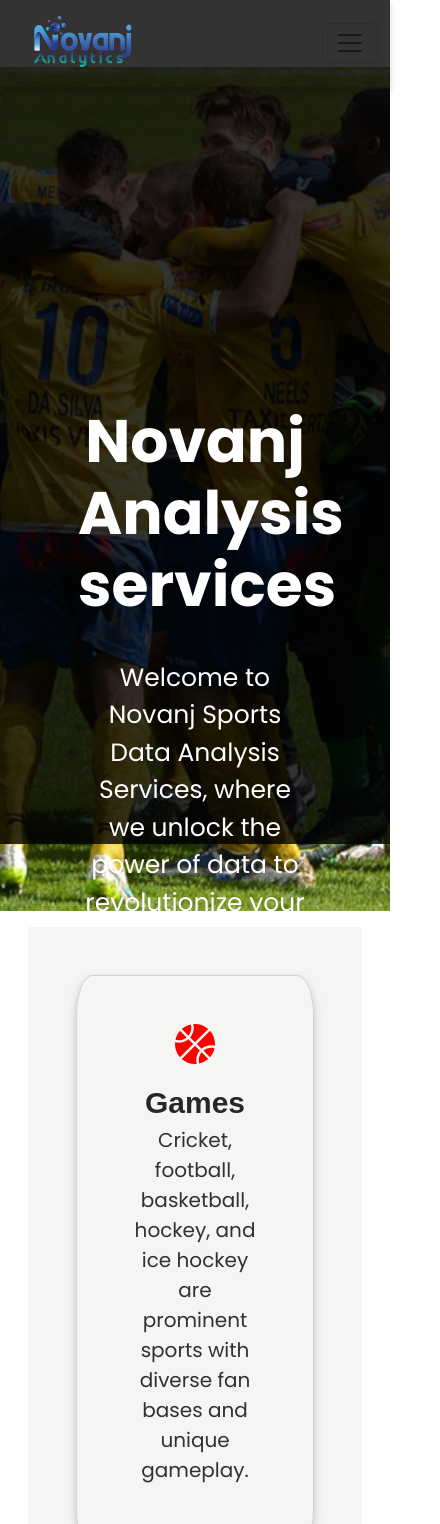
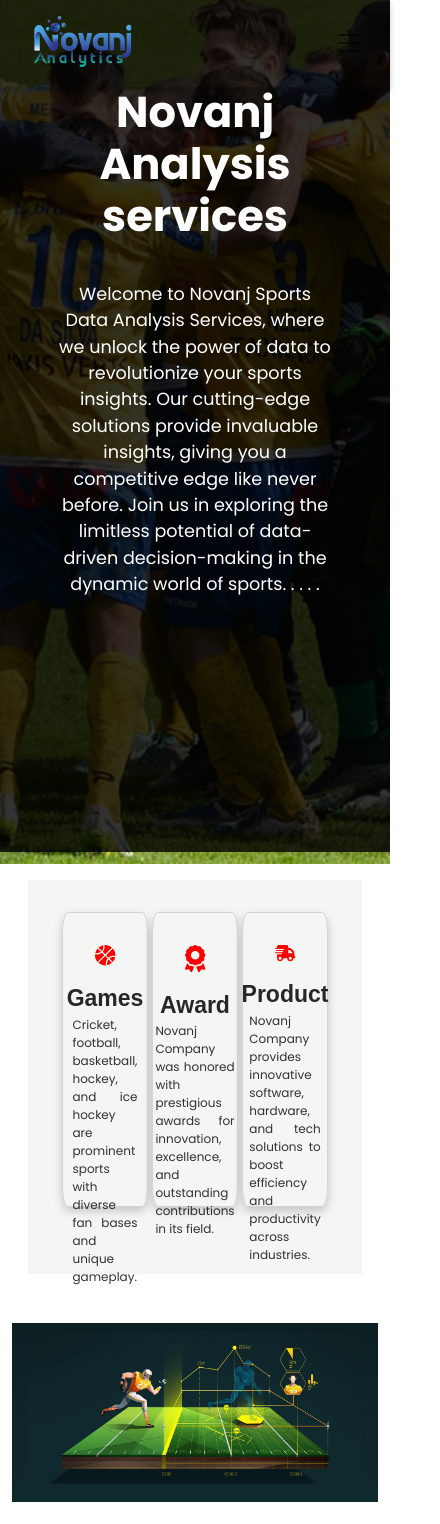
Before and after one commit to yashpatil02/novanj, a React (Create React App) app: page /Services in a window 390 px wide. Shown: the top 1524 px of the page, 440 px wide, since content can reach past the window. Built offline with nearby package versions, Linux system fonts and the light colour scheme; a web font is replaced by a local one.

Commit message:
responsive i take services page all screen  view port

```diff
--- a/src/components/pages/subPages/Services.css
+++ b/src/components/pages/subPages/Services.css
@@ -11,9 +11,11 @@
   /* Cover the entire container */
   background-position: center;
   overflow: hidden;
-  height: 100dvh;
+  /* height: 105vh; */
   width: 100%;
-  margin-top: -5%;
+  /* margin-top: -7%; */
+  margin-top: -4%;
+  height: 101vh;
   color: rgb(255, 255, 255) !important;
   /* color: red; */
 
@@ -23,13 +25,15 @@
     top: 0;
     left: 0;
     width: 100%;
-    height: 100%;
+    height: 101vh;
     background-color: rgba(0, 0, 0, 0.800);
   }
 }
 
+.ser-top{
+margin-top: 30%;    }
 .services-Top-head {
-  font-size: 60px !important;
+  font-size: 7rem !important;
   font-family: 'Poppins', sans-serif;
   font-optical-sizing: auto;
   font-weight: 700;
@@ -39,7 +43,7 @@
 
 
 .services-Top-cont {
-  font-size: 25px !important;
+  font-size: 3rem !important;
   /* text-shadow: 2px 2px 8px rgb(108, 105, 105); */
   font-family: 'Poppins', sans-serif;
   font-weight: 400;
@@ -142,7 +146,7 @@ background-size: cover;
 background-position: top center;
 overflow: hidden;
 position: relative;
-&::before {
+/* &::before {
   content: '';
   position: absolute;
   top: 0;
@@ -150,7 +154,7 @@ position: relative;
   width: 100%;
   height: 100%;
   background-color: rgba(0, 0, 0, 0.8);
-}
+} */
 }
 .rxpo-div{
 width: 100% !important;
@@ -222,6 +226,7 @@ font-optical-sizing: auto;
 font-weight: 600;
 font-style: normal;
 }
+
 .services-contaniner{
 display: wrap;
 /* justify-content: space-around; */
@@ -244,7 +249,7 @@ transition: box-shadow 0.3s ease, transform 0.3s ease;
   box-shadow: 0 4px 10px rgba(0, 0, 0, 400);
 
 }
-.card-box:hover {
+.card-boxs:hover {
   box-shadow: 0 0 10px 5px rgba(72, 66, 50, 0.779);
   /* Darker shadow on hover */
   transform: scale(1.05);
--- a/src/components/pages/subPages/Services.jsx
+++ b/src/components/pages/subPages/Services.jsx
@@ -6,7 +6,7 @@ import { faCoffee } from '@fortawesome/free-solid-svg-icons';
 import { faTruckFast, faAward, faBasketball, faAddress, Card, faDatabase, faArrowsLeftRightToLine, faAddressCard, faVideo, faMagnifyingGlassChart, faSquarePollVertical, faTv, faChartLine, faChartPie, faVolleyball } from '@fortawesome/free-solid-svg-icons';
 import AOS from 'aos';
 import 'aos/dist/aos.css';
-
+import './ServicesMideaQueri.css';
 
 const Services = () => {
   // Define the content array with objects representing each row
@@ -28,15 +28,17 @@ const Services = () => {
 
   return (
     <>
-      <div className="services-Top">
+      <Container fluid className="services-Top">
+        <div className="ser-top">
           <div className="services-Top-containt" data-aos="fade-down" data-aos-duration="2000" data-aos-once="false">
             <h2 className="services-Top-head" >Novanj Analysis services</h2>
             <p className="services-Top-cont" >Welcome to Novanj Sports Data Analysis Services, where we unlock the power of data to revolutionize your sports
               insights. Our cutting-edge solutions provide invaluable insights, giving you a competitive edge like never before. Join us in
               exploring the limitless potential of data-driven decision-making in the dynamic world of sports. . . . .</p>
-        </div>
 
           </div>
+        </div>
+      </Container>
       <Container fluid>
         <Row className="services-Row justify-content-around m-3 p-5 ">
           <Col md={3} className="d-flex flex-column align-items-center p-5 custom-col">
@@ -58,12 +60,13 @@ const Services = () => {
           </Col>
         </Row>
       </Container>
-      <Container>
-        <div className='p-5' data-aos="zoom-in-right" data-aos-duration="2000" data-aos-once="false" >
+      <Container fluid >
+
+        <div className=' ser-cont p-5' data-aos="zoom-in-right" data-aos-duration="2000" data-aos-once="false" >
           <Row>
             <Col md={6} >
               <div className="wave-img" >
-                {/* Content for the fourth box */}
+
                 <Image className='wave-one' src="assets/images/dataAn.jpg" fluid style={{ objectFit: 'cover', height: '80%', marginTop: '8%' }} />
               </div>
             </Col>
@@ -72,8 +75,7 @@ const Services = () => {
                 <div className='text-start'>
                   <FontAwesomeIcon icon={faMagnifyingGlassChart} style={{ display: 'inline-block', fontSize: '40px', color: 'orangered', marginRight: '20px' }}
                   />
-                  {/* <span style={{ display: 'inline-block', width: '10%', backgroundColor: 'orangered', borderRadius: '5px', height: '5px', marginRight: '10px' }}
-                  /> */}
+
                   <h4 className='OurMission'>Data Analysis</h4>
                 </div>
                 <p className='OurMissiontext'>
@@ -86,7 +88,7 @@ const Services = () => {
         </div>
 
 
-        <div className='p-5' data-aos="fade-right" data-aos-duration="2000" data-aos-once="false" >
+        <div className=' ser-cont p-5' data-aos="fade-right" data-aos-duration="2000" data-aos-once="false" >
           <Row>
 
 
@@ -105,26 +107,22 @@ const Services = () => {
             </Col>
             <Col md={6} >
               <div className="wave-img" >
-                {/* Content for the fourth box */}
                 <Image className='wave-one' src="assets/images/vision-in-sports.png" fluid style={{ objectFit: 'cover', height: '90%', marginTop: '3%' }} />
               </div>
             </Col>
           </Row>
         </div>
-        <div className='p-5 ' data-aos="fade-left" data-aos-duration="2000" data-aos-once="false">
+        <div className=' ser-cont p-5' data-aos="fade-right" data-aos-duration="2000" data-aos-once="false" >
           <Row>
             <Col md={6} >
               <div className="wave-img" >
-                {/* Content for the fourth box */}
                 <Image className='wave-one' src="assets/images/FC.jpg" fluid style={{ objectFit: 'cover', height: '90%', marginTop: '3%' }} />
               </div>
             </Col>
-            <Col md={6}>
+            <Col md={6} >
               <div  >
                 <div className='text-start'>
-
                   <FontAwesomeIcon icon={faVolleyball} style={{ display: 'inline-block', fontSize: '40px', color: 'orangered', marginRight: '20px' }} />
-
                   <h4 className='OurMission'>Sports</h4>
                 </div>
                 <p className='OurMissiontext'>
@@ -132,10 +130,14 @@ const Services = () => {
                 </p>
               </div>
             </Col>
+
           </Row>
         </div>
+
       </Container>
+
       <Container fluid className="service-expo">
+
         <div className="rxpo-div" data-aos="zoom-in-right" data-aos-duration="2000" data-aos-once="false">
           <h3 className="expo-serv-heading">Discover  Services</h3>
           <p className="expo-text">
@@ -143,44 +145,53 @@ const Services = () => {
           <button className="ex-more">Explore More</button>
         </div>
       </Container>
-      <Container fluid className="services-hr">
+      <Container fluid className="services-hr ">
         <div className="services-contaniner" >
           <h2 className="services-heading-our">OUR SERVICES</h2>
           <p className="services-con-text"> Introducing Novanj Sports Data Analysis: Your partner for precision insights and performance-driven strategies. Our dedicated team crafts tailored solutions to propel your business forward. Accessible platforms, comprehensive analysis, and client-centric approach ensure your success. Join us today and unlock your business's full potential!</p>
-          <div>
-            <div className="card-boxs"><FontAwesomeIcon icon={faTv} className="icon" />
+          <Row className="jus">
+            <Col sm={6} md={4} lg={3} className="card-boxs text-center">
+              <FontAwesomeIcon icon={faTv} className="icon" />
               <h5 className="head">Live & video Analysis</h5>
               <p>Real-time analysis of player performance enhances strategic decision-making in sports.</p>
-            </div>
-            <div className="card-boxs"><FontAwesomeIcon icon={faMagnifyingGlassChart} className="icon" />
+            </Col>
+            <Col sm={6} md={4} lg={3} className="card-boxs">
+              <FontAwesomeIcon icon={faMagnifyingGlassChart} className="icon" />
               <h5 className="head">Basic Analysis</h5>
               <p>Essential review of sports data for insights and performance improvement.</p>
-            </div>
-            <div className="card-boxs"><FontAwesomeIcon icon={faChartLine} className="icon" />
+            </Col>
+            <Col sm={6} md={4} lg={3} className="card-boxs">
+              <FontAwesomeIcon icon={faChartLine} className="icon" />
               <h5 className="head">Standard Analysis</h5>
               <p>Conventional examination of sports data for strategic insights and performance.</p>
-            </div>
-            <div className="card-boxs"><FontAwesomeIcon icon={faChartPie} className="icon" />
+            </Col>
+            <Col sm={6} md={4} lg={3} className="card-boxs">
+              <FontAwesomeIcon icon={faChartPie} className="icon" />
               <h5 className="head">Advance Analysis</h5>
               <p>Conventional examination of sports data for strategic insights and performance.</p>
-            </div>
-            <div className="card-boxs"><FontAwesomeIcon icon={faSquarePollVertical} className="icon" />
-              <h5 className="head">Advance Reporting </h5>
+            </Col>
+            <Col sm={6} md={4} lg={3} className="card-boxs">
+              <FontAwesomeIcon icon={faSquarePollVertical} className="icon" />
+              <h5 className="head">Advance Reporting</h5>
               <p>Sophisticated analysis and comprehensive reporting for strategic insights making.</p>
-            </div>
-            <div className="card-boxs"><FontAwesomeIcon icon={faAddressCard} className="icon" />
+            </Col>
+            <Col sm={6} md={4} lg={3} className="card-boxs">
+              <FontAwesomeIcon icon={faAddressCard} className="icon" />
               <h5 className="head">Scoring Application</h5>
               <p>Application designed for scoring events or games with efficiency and accuracy.</p>
-            </div>
-            <div className="card-boxs"><FontAwesomeIcon icon={faDatabase} className="icon" />
+            </Col>
+            <Col sm={6} md={4} lg={3} className="card-boxs">
+              <FontAwesomeIcon icon={faDatabase} className="icon" />
               <h5 className="head">Data Visualization</h5>
               <p>Presentation of data through visual elements for clear understanding and analysis.</p>
-            </div>
-            <div className="card-boxs"><FontAwesomeIcon icon={faArrowsLeftRightToLine} className="icon" />
+            </Col>
+            <Col sm={6} md={4} lg={3} className="card-boxs text-center">
+              <FontAwesomeIcon icon={faArrowsLeftRightToLine} className="icon" />
               <h5 className="head">Predictive Analysis</h5>
               <p>Utilizing data to forecast future outcomes and trends for informed decision-making.</p>
-            </div>
-          </div>
+            </Col>
+          </Row>
+
         </div>
       </Container>
     </>
--- /dev/null
+++ b/src/components/pages/subPages/ServicesMideaQueri.css
@@ -0,0 +1,301 @@
+@media only screen and (max-width: 960px) {}
+
+@media only screen and (max-width: 1000px) {}
+
+@media only screen and (max-width: 1200px) {}
+
+@media only screen and (max-width: 1440px) {
+  .services-Top {
+    height: 101vh;
+    margin-top: -6%;
+    /* Adjust height as needed */
+  }
+
+  .services-Top-head {
+    top: 30%;
+    font-size: 3.2rem !important;
+
+  }
+
+  .services-Top-cont {
+    font-size: 1.6rem !important;
+  }
+}
+
+@media screen and (min-width: 2560px) {}
+
+/* For screens smaller than 786px */
+@media only screen and (max-width: 1024px) {
+  .services-Top-head {
+    font-size: 2.8rem !important;
+  }
+
+  .services-Top-cont {
+    font-size: 1.3rem !important;
+  }
+
+  .services-Top-containt {
+    padding-left: 14%;
+    padding-right: 14%;
+  }
+}
+
+@media only screen and (max-width: 786px) {
+  .services-Top {
+    margin-top: -12%;
+
+    height: 100vh;
+    /* Adjust height as needed */
+  }
+
+  .services-Top-head {
+    font-size: 2.7rem !important;
+  }
+
+  .services-Top-cont {
+    font-size: 1.1rem !important;
+  }
+
+  .services-Top-containt {
+    padding-left: 12%;
+    padding-right: 12%;
+  }
+
+  .fsp {
+    font-size: 11px !important;
+  }
+
+  .custom-col {
+    padding: 1rem !important;
+  }
+
+  .col-md-3 {
+    /* flex: 0 0 auto; */
+    width: 32%;
+  }
+
+  .ser-cont {
+    padding: 1rem !important;
+  }
+
+  .OurMissiontext,
+  .welcomecom {
+    margin-left: 0px;
+    font-size: 2vw;
+    /* line-height: 1.4;
+  letter-spacing: 0px;
+  text-align: justify; */
+  }
+
+  .expo-text {
+    /* position: relative;
+  color: white; */
+    font-size: 1rem;
+    margin-left: 17%;
+    margin-right: 16%;
+  }
+
+  .expo-serv-heading {
+    font-size: 3rem;
+  }
+
+  .ex-more {
+    padding: 0.6rem;
+  }
+
+  .services-heading-our {
+    font-size: 2rem !important;
+  }
+
+  .services-con-text {
+    font-size: 1rem !important;
+  }
+
+  .card-boxs {
+    width: 22%;
+    margin-left: 1.1%;
+    margin-right: 1%;
+height: 29vh;
+  }
+
+  .head {
+
+    font-size: 1rem !important;
+  }
+
+  .card-boxs p {
+    font-size: 0.7rem !important;
+  }
+.jus{
+padding-left: 3%;
+}
+}
+
+@media only screen and (max-width: 425px) {
+  .services-Top {
+    margin-top: -25%;
+    height: 105vh;
+
+  }
+
+
+
+  /* .services-Top-head {
+    font-size: 2rem !important;
+  } */
+
+  /* .services-Top-cont {
+    font-size: 0.9rem !important;
+    margin-top: 1px !important;
+    text-align: justify;
+
+  } */
+
+  /* .services-Top-containt {
+    padding-left: 4%;
+    padding-right: 4%;
+  } */
+
+  .custom-col {
+    height: 30vh !important;
+    margin-bottom: 35px;
+    padding: 2rem !important;
+  }
+
+  .fs {
+    font-size: 30px !important;
+    margin-bottom: 27px p !important;
+    /* padding-bottom: 1rem !important; */
+    /* color: orangered !important; */
+  }
+
+  .fsh {
+    font-size: 23px !important;
+    font-weight: 800;
+    font-family: Arial, Helvetica, sans-serif;
+    color: rgb(42, 38, 38) !important;
+  }
+
+  .fsp {
+    text-align: justify;
+
+    font-size: 12px !important;
+    padding-bottom: 10px !important;
+  }
+
+  .services-Row {
+    padding: 2rem !important;
+  }
+
+  .ser-cont {
+    padding: 0rem !important;
+  }
+
+  .wave-img img {
+    width: 100%;
+    /* height: 100%; */
+  }
+
+  .contt {
+    width: 99%;
+  }
+
+  .service-expo {
+    height: 70vh !important;
+    padding-bottom: 2%;
+  }
+
+  .expo-serv-heading {
+    font-size: 2rem;
+  }
+
+  .expo-text {
+    font-size: 1rem !important;
+    margin-left: 5%;
+    margin-right: 5%;
+    text-align: justify;
+
+  }
+
+  .ex-more {
+    /* padding-bottom: 5% !important; */
+    padding: 0.5rem;
+    font-size: 0.9rem;
+  }
+
+  .services-heading-our {
+    padding: 1.8rem;
+    font-size: 1.6rem;
+  }
+
+  .services-con-text {
+    margin-left: 1%;
+    margin-right: 1%;
+    font-size: 0.8rem;
+    text-align: justify;
+
+  }
+
+  .head {
+    font-size: 1.1rem !important;
+  }
+
+  .card-boxs p {
+    font-size: 0.9rem !important;
+  }
+
+  .card-boxs {
+    display: inline-block;
+    width: 75%;
+    height: 27vh;
+    background: white !important;
+    margin: 8px;
+    border-radius: 0%;
+    padding: 1rem;
+    margin-bottom: 2%;
+    margin-right: 1%;
+    text-align: center;
+    border-radius: 9%;
+    transition: box-shadow 0.3s ease, transform 0.3s ease;
+    /* Add transition for smooth effect */
+    box-shadow: 0 4px 10px rgba(0, 0, 0, 400);
+  }
+
+  .services-hr {
+    height: auto;
+    background: rgb(245, 243, 243);
+    text-align: center;
+
+  }
+
+  .jus {
+    display: flex;
+    flex-wrap: wrap;
+    justify-content: center;
+    padding-bottom: 2%;
+  }
+
+  .jus .card-boxs {
+    margin: 10px;
+    /* Adjust margin as needed */
+  }
+
+
+}
+
+@media only screen and (max-width: 425px) {
+  .custom-col {
+    height: 35vh !important;
+  }
+
+  .services-Top {
+    margin-top: -28%;
+  }
+}
+
+@media only screen and (max-width: 375px) {
+  .services-Top {
+    margin-top: -28%;
+    height: 103vh;
+  }
+}
```
Also changed, not shown: package.json (+6 -1 lines), 1 other file (tests, documents, lock files or other folders). Lines whose indentation alone changed are shown as unchanged.
